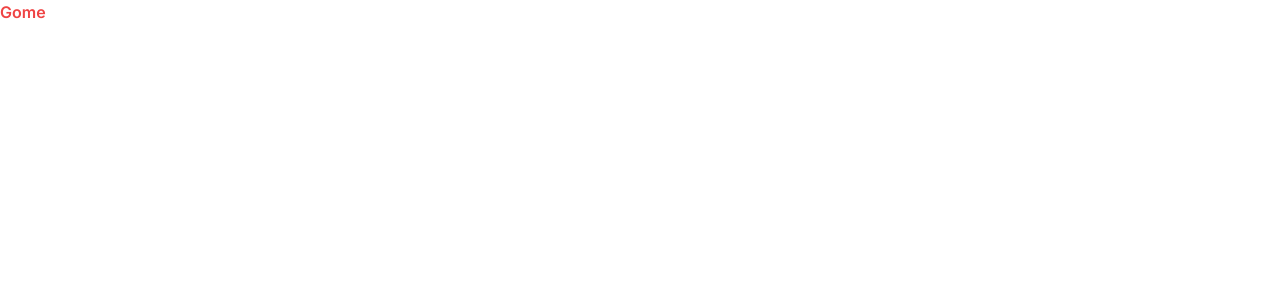
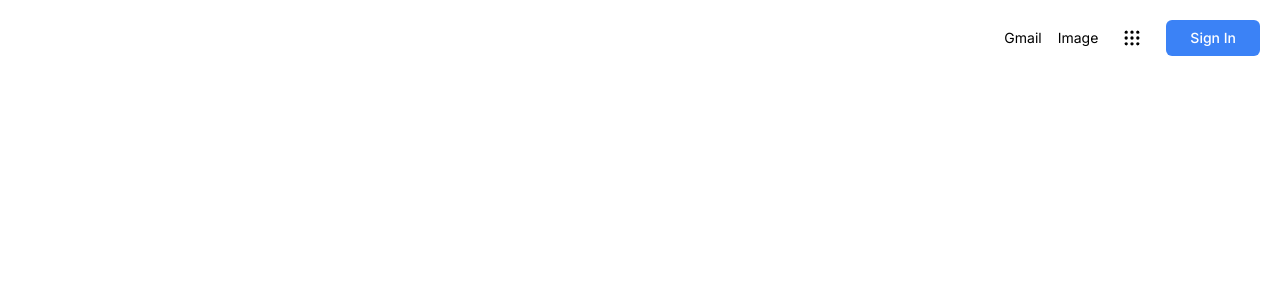
Before and after one commit to ayuwidyainggit/google-nextjs, a Next.js app: page / in a window 1280 px wide. Shown: the top 300 px of the page. Built offline with nearby package versions, Linux system fonts and the light colour scheme.

Commit message:
add home header component

```diff
--- a/src/app/page.js
+++ b/src/app/page.js
@@ -1,3 +1,9 @@
+import HomeHeader from "@/components/HomeHeader";
+
 export default function Home() {
-  return <div className="text-red-500 font-semibold"> Gome</div>;
+  return (
+    <div className="">
+      <HomeHeader />
+    </div>
+  );
 }
--- /dev/null
+++ b/src/components/HomeHeader.jsx
@@ -0,0 +1,22 @@
+import Link from "next/link";
+import { TbGridDots } from "react-icons/tb";
+
+export default function HomeHeader() {
+  return (
+    <header className="flex justify-end p-5 text-sm">
+      <div className="flex space-x-4 items-center">
+        <Link href={"https://mail.google.com"} className="hover:underline">
+          Gmail
+        </Link>
+        <Link href={"https://image.google.com"} className="hover:underline">
+          Image
+        </Link>
+        <TbGridDots className="bg-transparent hover:bg-gray-200 rounded-full text-4xl p-2" />
+        <button className="bg-blue-500 text-white px-6 py-2 font-medium rounded-md hover:brightness-105 hover:shadow-md transition-shadow">
+          {" "}
+          Sign In
+        </button>
+      </div>
+    </header>
+  );
+}
```
Also changed, not shown: package.json (+5 -4 lines), 1 other file (tests, documents, lock files or other folders).
